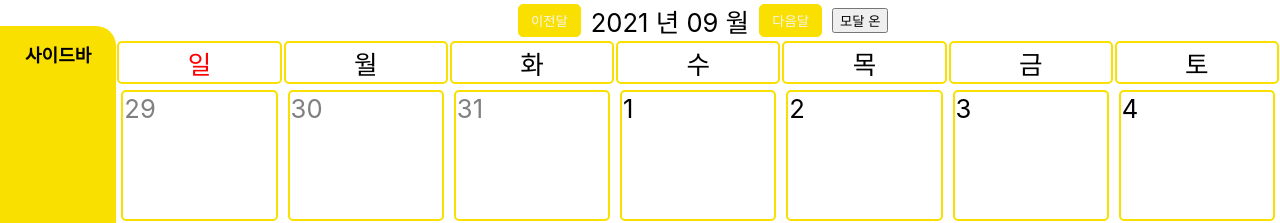
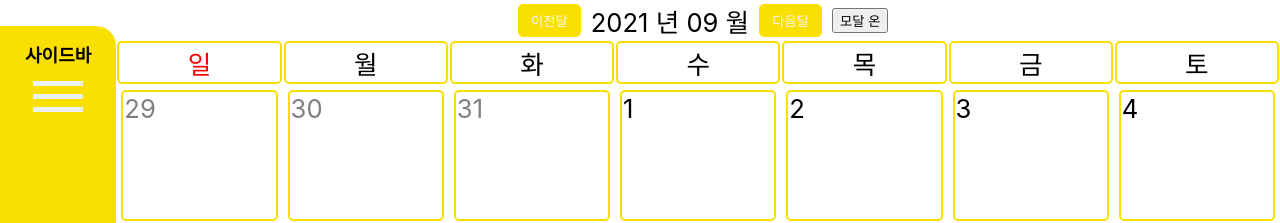
Before and after one commit to slbin-park/Schedule_manager, a React (Create React App) app: page / in a window 1280 px wide. Shown: the top 223 px of the page. Built offline with nearby package versions, Linux system fonts and the light colour scheme.

Commit message:
change ham scss

```diff
--- a/src/App.js
+++ b/src/App.js
@@ -5,11 +5,19 @@ import Calendar from './page/calendar/calendar'
 import './assets/css/ham.scss'
 
 const App = () => {
+  const [side_bar, setside_bar] = useState(false);
 
   return (
     <div className="App">
-      <div className="ham">
+      <div className={side_bar == false ? 'ham' : 'ham_click'}>
         <h2>사이드바</h2>
+        <div class="three col">
+          <div class="hamburger" id="hamburger-3">
+            <span class="line"></span>
+            <span class="line"></span>
+            <span class="line"></span>
+          </div>
+        </div>
       </div>
       <Route path="/" component={Calendar}></Route>
     </div>
--- a/src/assets/css/ham.scss
+++ b/src/assets/css/ham.scss
@@ -4,4 +4,45 @@
     margin-top: 2%;
     margin-bottom: 2%;
     border-radius: 0px 20px 20px 0px;
+    transition: all ease 1s 0s;
 }
+.ham_click{
+    width: 20%;
+    background-color: #f9e000;
+    margin-top: 2%;
+    margin-bottom: 2%;
+    border-radius: 0px 20px 20px 0px;
+    transition: all ease 1s 0s;
+}
+
+
+#hamburger-3.is-active .line:nth-child(1),
+#hamburger-3.is-active .line:nth-child(3) {
+	width: 40px;
+}
+
+#hamburger-3.is-active .line:nth-child(1) {
+	-webkit-transform: translateX(-10px) rotate(-45deg);
+	-ms-transform: translateX(-10px) rotate(-45deg);
+	-o-transform: translateX(-10px) rotate(-45deg);
+	transform: translateX(-10px) rotate(-45deg);
+}
+
+#hamburger-3.is-active .line:nth-child(3) {
+	-webkit-transform: translateX(-10px) rotate(45deg);
+	-ms-transform: translateX(-10px) rotate(45deg);
+	-o-transform: translateX(-10px) rotate(45deg);
+	transform: translateX(-10px) rotate(45deg);
+}
+
+
+.hamburger .line {
+	width: 50px;
+	height: 5px;
+	background-color: #ecf0f1;
+	display: block;
+	margin: 8px auto;
+	-webkit-transition: all 0.3s ease-in-out;
+	-o-transition: all 0.3s ease-in-out;
+	transition: all 0.3s ease-in-out;
+}
--- a/src/page/modal/assets/css/modal.scss
+++ b/src/page/modal/assets/css/modal.scss
@@ -1,4 +1,5 @@
 .modal{
+    transition: all ease 2s 0s;
     color:black;
     position: fixed;
     top: 0;
```
